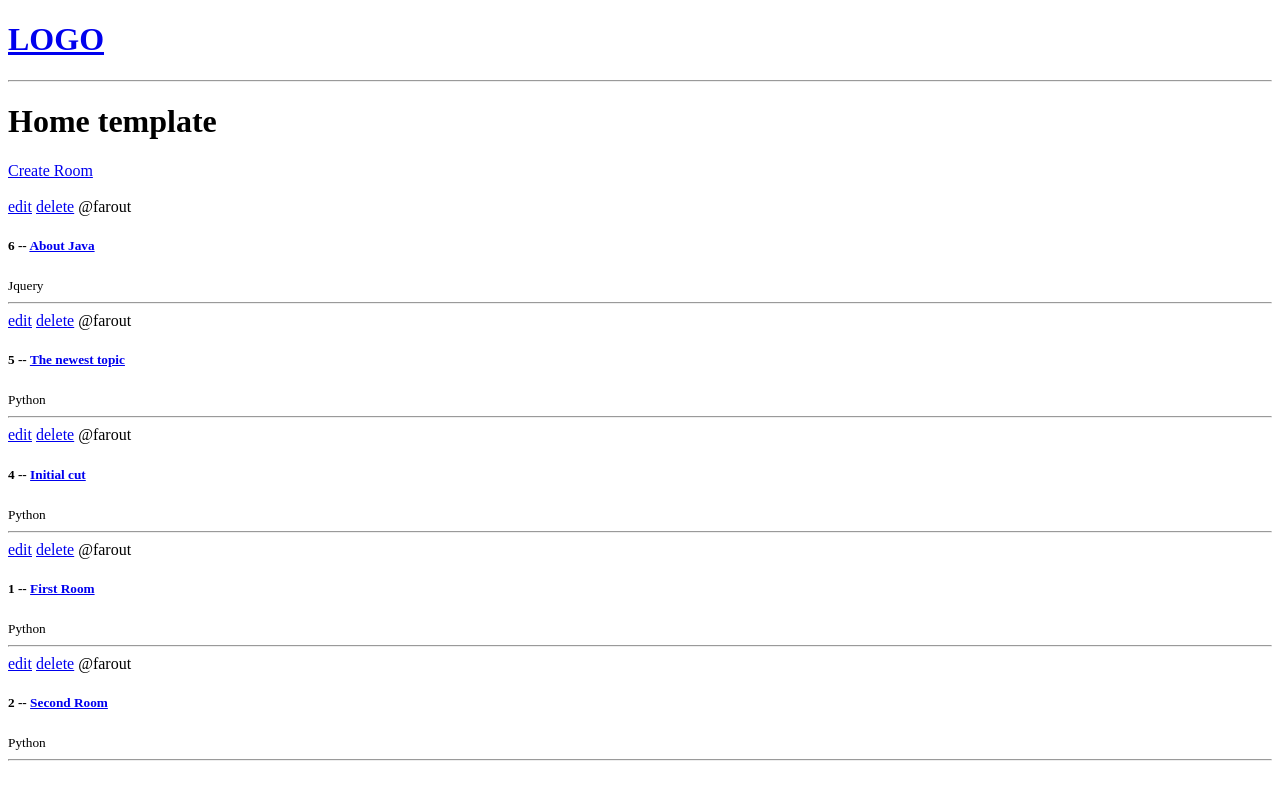
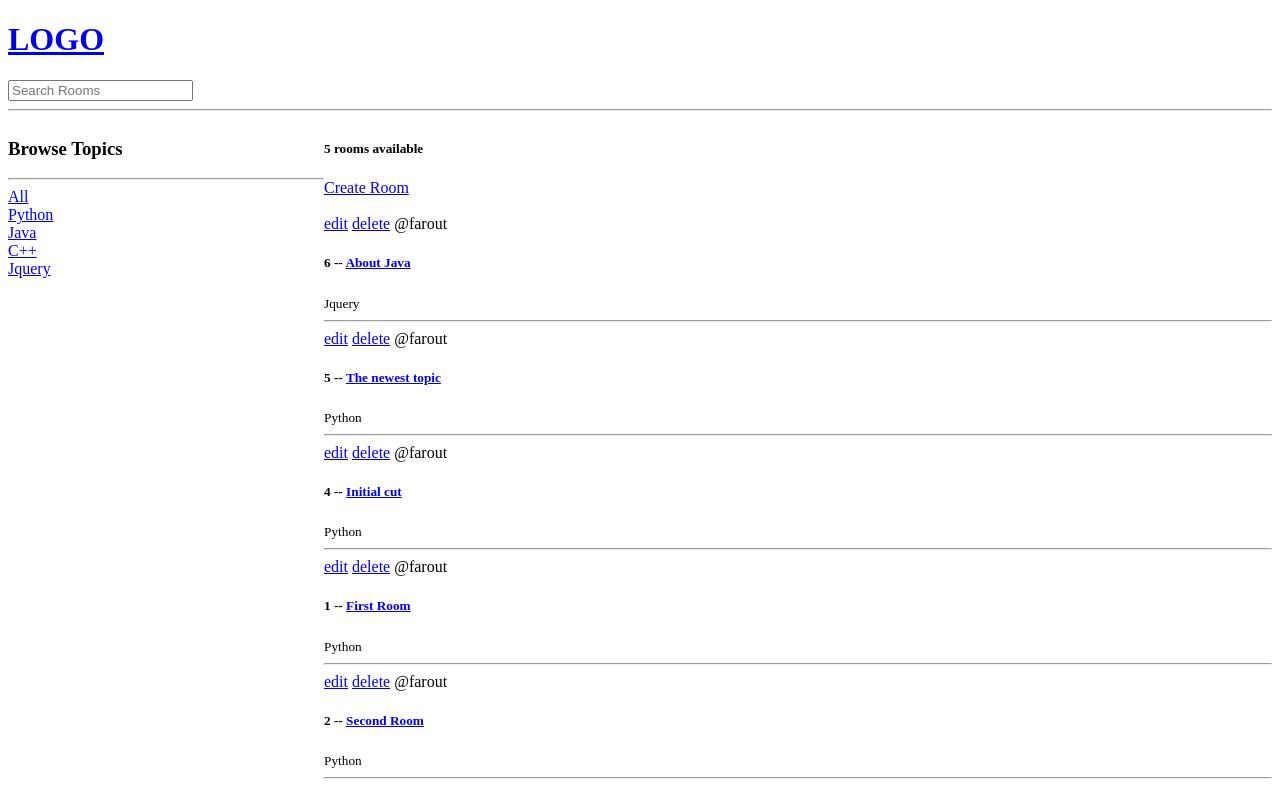
Before and after one commit to farout101/Stud_Guide, a Django app: page / in a window 1280 px wide. Run offline with Django 5.2, Linux system fonts and the light colour scheme; data comes from the database, SQL or seed files in the repository; both versions use the stored data as it was after the commit.

Commit message:
final blue print

```diff
--- a/base/templates/base/home.html
+++ b/base/templates/base/home.html
@@ -7,14 +7,40 @@
 </head>
 <body>
 
+    <style>
+        .home-container{
+            display: grid;
+            grid-template-columns: 1fr 3fr;
+        }
+    </style>
+
     {% extends "main.html" %}
 
     {% block content %}
 
-        <h1>Home template</h1>
+        <div class="home-container">
+
+            <div>
+                <h3>Browse Topics</h3>
+                <hr>
+
+                <div>
+                    <a href="{% url 'home' %}">All</a>
+                </div>
+
+                {% for topic in topics %}
+
+                    <div>
+                        <a href="{% url 'home' %}?q={{topic.name}}">{{topic.name}}</a>
+                    </div>
+
+                {% endfor %}
+            </div>
+
 
         <div>
-            <a href="{% url 'createRoom' %}">Create Room</a> <br><br>
+        <h5>{{room_count}} rooms available</h5>
+        <a href="{% url 'createRoom' %}">Create Room</a> <br><br>
             <div>
                 {% for room  in rooms %}
                 <div>
--- a/base/views.py
+++ b/base/views.py
@@ -1,12 +1,23 @@
 from django.shortcuts import render, redirect
-from base.models import Room
+from base.models import Room, Topic
 from .forms import RoomForm
+from django.db.models import Q
 
-# Create your views here.
 def home(request):
-    rooms = Room.objects.all()
+    q = request.GET.get('q') if request.GET.get('q') != None else ''
+    rooms = Room.objects.filter( # dynamic search
+        Q(topic__name__icontains = q) |
+        Q(name__icontains = q) |
+        Q(description__icontains = q)
+        )
+
+    room_count = rooms.count()
+
+    topics = Topic.objects.all()
     context = {
-        'rooms': rooms
+        'rooms': rooms,
+        'topics': topics,
+        'room_count': room_count
     }
     return render(request, 'base/home.html', context)
 
--- a/templates/navbar.html
+++ b/templates/navbar.html
@@ -9,6 +9,12 @@
     <a href="/">
         <h1>LOGO</h1>
     </a>
+
+    <form action="{% url 'home' %}" method="GET">
+
+        <input type="text" name="q" placeholder="Search Rooms">
+
+    </form>
     <hr>
 </body>
 </html>
```
Also changed, not shown: db.sqlite3.
